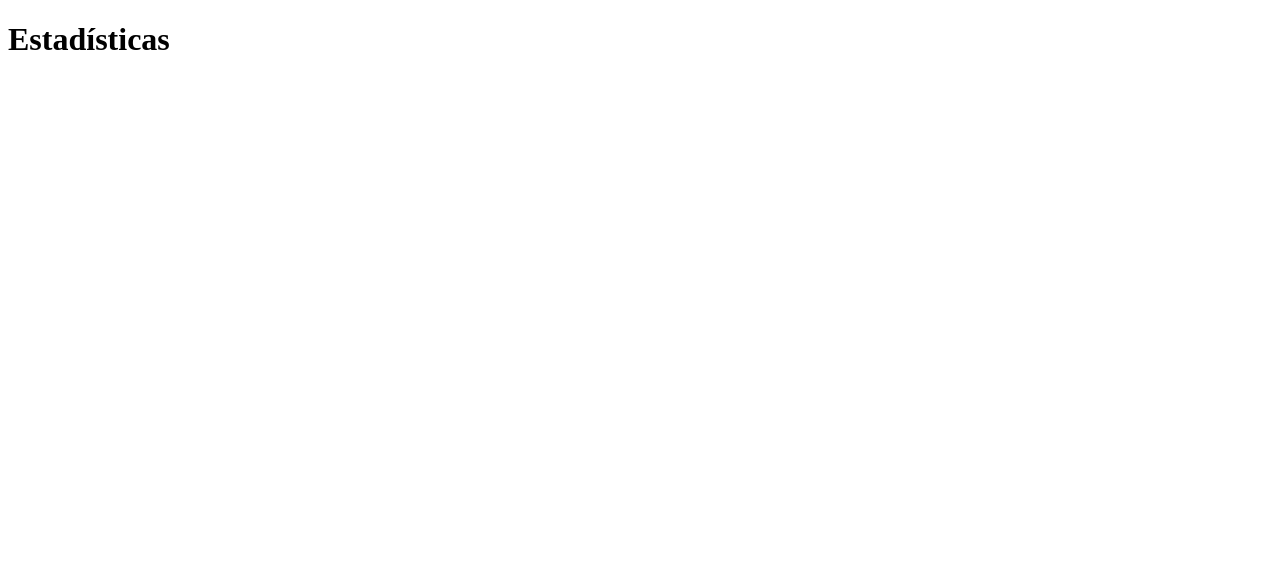
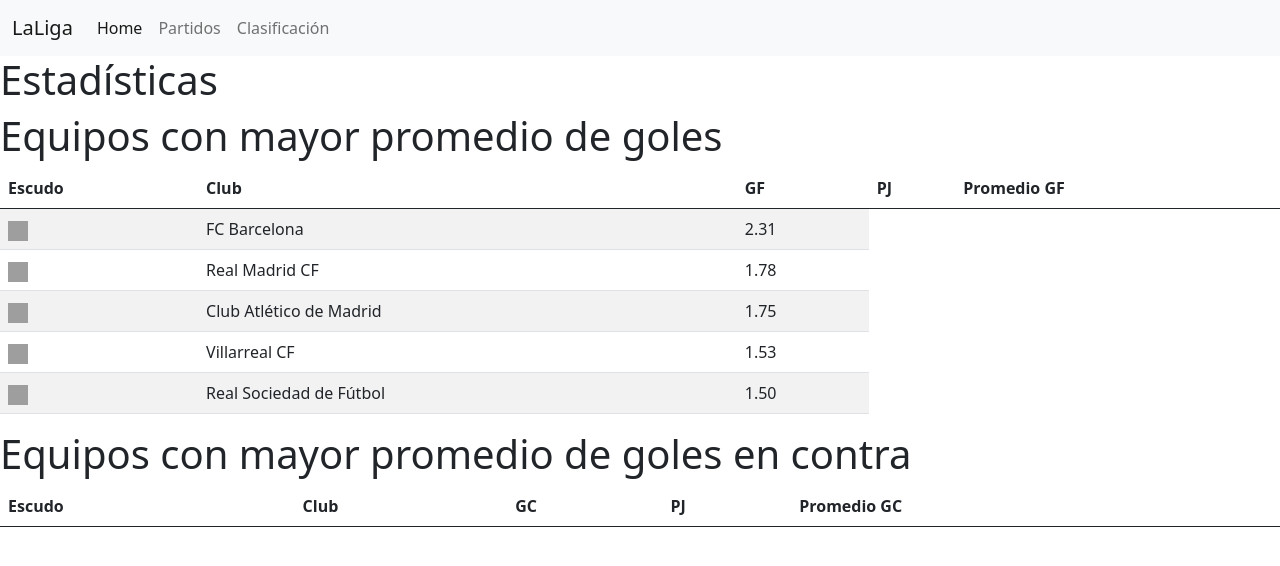
Before and after one commit to AndresCladera/MyCodes, a plain HTML site: page Entregable2/stadistics.html in a window 1280 px wide. Drawn offline with nearby package versions, Linux system fonts and the light colour scheme; grey boxes are pictures that could not be loaded.

Commit message:
estadísticas terminadas

```diff
--- /dev/null
+++ b/Entregable2/apicss/stadistics.css
@@ -0,0 +1,4 @@
+.logo{
+    height: 20px;
+    width: 20px;
+}
--- a/Entregable2/apijs/stadistics.js
+++ b/Entregable2/apijs/stadistics.js
@@ -1,3 +1,53 @@
-let estadisticas = standings.standings[0];
+let clasificacion = standings.standings[0].table;
+console.log(clasificacion);
 
-console.log(estadisticas);
+for (let i = 0; i < clasificacion.length; i++) {
+    // console.log(clasificacion[i].goalsFor);
+    // console.log(clasificacion[i].won);
+};
+let tbody = document.getElementById("table-body");
+promedioGoles = function (equipos) {
+    let equiposConPromedio = equipos.map((equipo) => {
+        let escudo = equipo.team.crestUrl;
+        let nombre = equipo.team.name;
+        let promedioGolesEquipo = equipo.goalsFor / equipo.playedGames;
+        let promedioRedondeado = promedioGolesEquipo.toFixed(2);
+
+        return { logo: escudo, nombreEquipo: nombre, promedioGoles: promedioRedondeado }
+    })
+
+    let equiposOrdenados = equiposConPromedio.sort((a, b) => {
+        return b.promedioGoles - a.promedioGoles;
+    });
+    console.log(equiposOrdenados);
+
+
+    for (let i = 0; i < 5; i++) {
+        let tr = document.createElement("tr");
+        tr.innerHTML = `<td><img class="logo" src="${equiposOrdenados[i].logo}"></td>
+        <td/>${equiposOrdenados[i].nombreEquipo}</td>
+        <td>${equiposOrdenados[i].promedioGoles}</td>`;
+        tbody.appendChild(tr)
+
+    }
+};
+// let promedioGolesECEquipo = (clasificacion[i].goalsAgainst / clasificacion[i].playedGames);
+// let tbody2 = document.getElementById("table-body2");
+// promedioGolesEnContra = function (equipo) {
+//     let equiposGoleados = [];
+//     for (let i = 0; i < 5; i++) {
+//         // let promedioGolesECEquipo = (equipo[i].goalsAgainst / equipo[i].playedGames);
+//         equiposGoleados.push(equipo[i].team.crestUrl, equipo[i].team.name, equipo[i].goalsAgainst)
+
+//         // let tr = document.createElement("tr");
+//         // tr.innerHTML = `<td><img class="logo" src="${equipo[i].team.crestUrl}"></td>
+//         // <td/>${equipo[i].team.name}</td>
+//         // <td>${equipo[i].goalsAgainst}</td>
+//         // <td>${equipo[i].playedGames}</td>
+//         // <td>${promedioGolesECEquipo.toFixed(2)}</td>`;
+//         // tbody2.appendChild(tr)s
+//     }
+// };
+
+promedioGoles(clasificacion);
+// promedioGolesEnContra(clasificacion);
--- a/Entregable2/stadistics.html
+++ b/Entregable2/stadistics.html
@@ -4,11 +4,72 @@
     <meta charset="UTF-8">
     <meta http-equiv="X-UA-Compatible" content="IE=edge">
     <meta name="viewport" content="width=device-width, initial-scale=1.0">
+    <link rel="stylesheet" href="./apicss/stadistics.css">
+    <link href="https://cdn.jsdelivr.net/npm/bootstrap@5.0.1/dist/css/bootstrap.min.css" rel="stylesheet"
+        integrity="sha384-+0n0xVW2eSR5OomGNYDnhzAbDsOXxcvSN1TPprVMTNDbiYZCxYbOOl7+AMvyTG2x" crossorigin="anonymous">
     <title>Document</title>
 </head>
 <body>
+    <nav class="navbar navbar-expand-lg navbar-light bg-light">
+        <div class="container-fluid">
+            <a class="navbar-brand" href="#">LaLiga</a>
+            <button class="navbar-toggler" type="button" data-bs-toggle="collapse"
+                data-bs-target="#navbarSupportedContent" aria-controls="navbarSupportedContent" aria-expanded="false"
+                aria-label="Toggle navigation">
+                <span class="navbar-toggler-icon"></span>
+            </button>
+            <div class="collapse navbar-collapse" id="navbarSupportedContent">
+                <ul class="navbar-nav me-auto mb-2 mb-lg-0">
+                    <li class="nav-item">
+                        <a class="nav-link active" aria-current="page" href="./home.html">Home</a>
+                    </li>
+                    <li class="nav-item">
+                        <a class="nav-link" href="./matches.html">Partidos</a>
+                    </li>
+                    <li class="nav-item">
+                        <a class="nav-link" href="./standings.html">Clasificación</a>
+                    </li>
+                </ul>
+            </div>
+        </div>
+    </nav>
+
+    <div class="body-container">
     <div>
         <h1>Estadísticas</h1>
+    </div>
+    <div class="table-container">
+        <h1>Equipos con mayor promedio de goles</h1>
+        <table class="table table-striped">
+            <thead>
+                <tr>
+                    <th>Escudo</th>
+                    <th>Club</th>
+                    <th>GF</th>
+                    <th>PJ</th>
+                    <th>Promedio  GF</th>
+                </tr>
+            </thead>
+            <tbody id="table-body"></tbody>
+        </table>
+
+    </div>
+
+    <div class="table-container">
+        <h1>Equipos con mayor promedio de goles en contra</h1>
+        <table class="table table-striped">
+            <thead>
+                <tr>
+                    <th>Escudo</th>
+                    <th>Club</th>
+                    <th>GC</th>
+                    <th>PJ</th>
+                    <th>Promedio  GC</th>
+                </tr>
+            </thead>
+            <tbody id="table-body2"></tbody>
+        </table>
+
     </div>
 
 
@@ -16,6 +77,9 @@
 
     <script src="./apijs/standings.js"></script>
     <script src="./apijs/stadistics.js"></script>
+    <script src="https://cdn.jsdelivr.net/npm/bootstrap@5.0.1/dist/js/bootstrap.bundle.min.js"
+        integrity="sha384-gtEjrD/SeCtmISkJkNUaaKMoLD0//ElJ19smozuHV6z3Iehds+3Ulb9Bn9Plx0x4"
+        crossorigin="anonymous"></script>
 
 </body>
 </html>
```
Also changed, not shown: Entregable2/home.html (+1 -1 lines), Entregable2/matches.html (+1 -1 lines), Entregable2/standings.html (+1 -1 lines).
